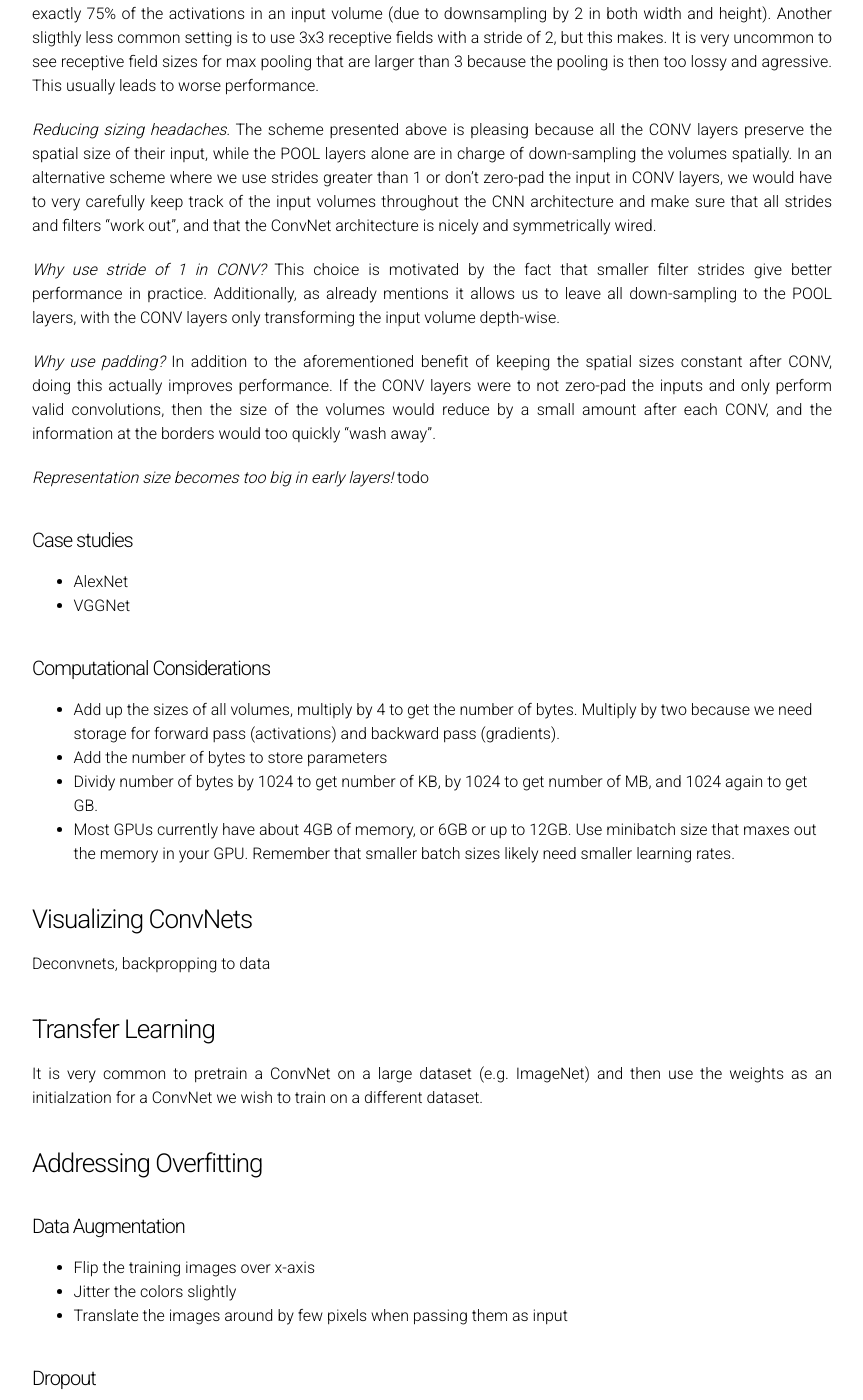
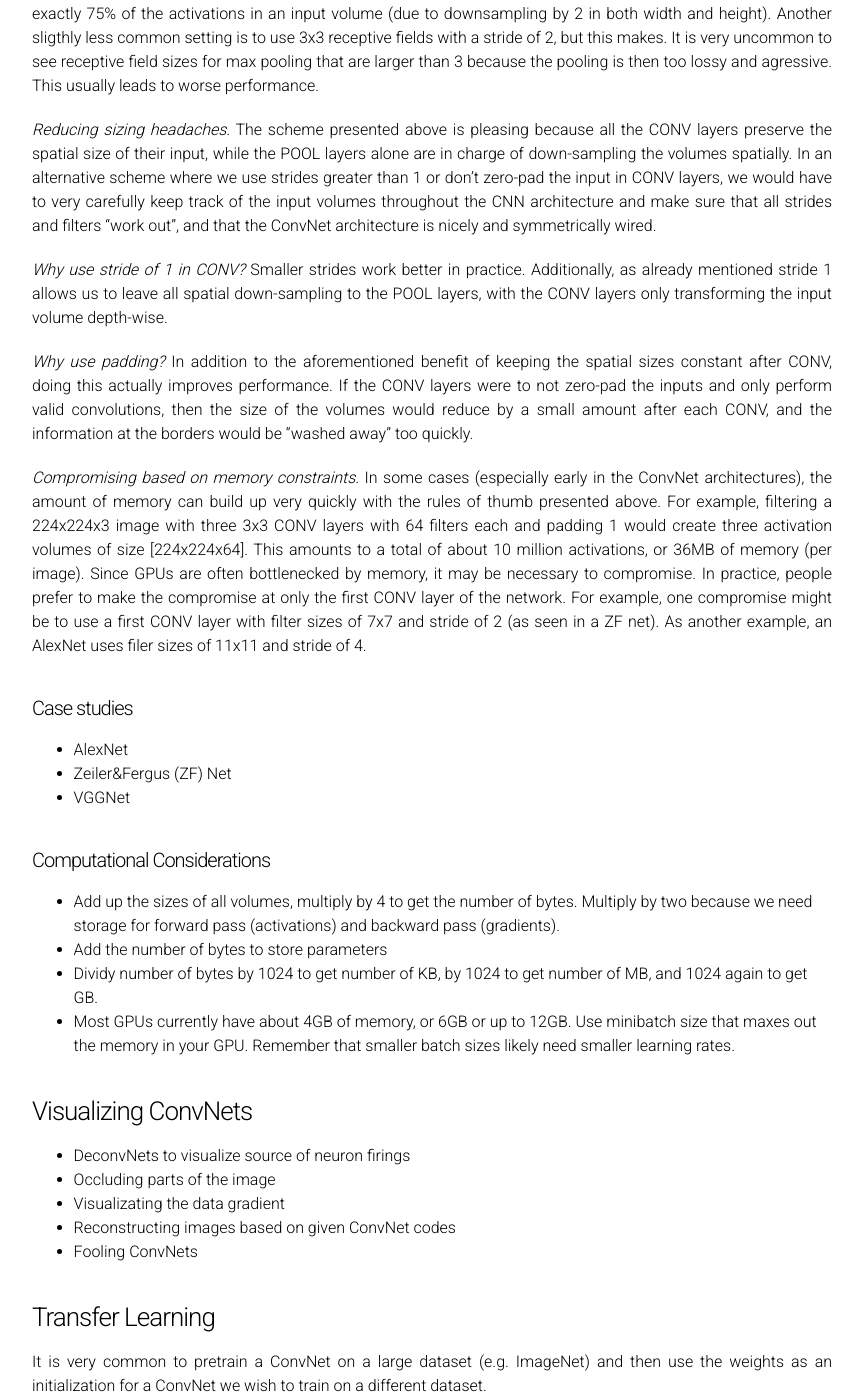
Before and after one commit to cs231n/cs231n.github.io, a Jekyll site: the page built from convolutional-networks.md, in a window 1280 px wide and 1400 px high, scrolled down 10416 px. Shown: the whole window, without its empty margins (208-1071 px from the left). Built offline with Jekyll 4.4.1, drawn with Linux system fonts in a browser that asks for light colours; Markdown is read by kramdown in place of the engine named in the settings; formulas are drawn with MathJax 3; some of the changed text lies outside the part shown.

Commit message:
more additions

```diff
--- a/convolutional-networks.md
+++ b/convolutional-networks.md
@@ -218,16 +218,16 @@ The **pool layers** are in charge of downsampling the spatial dimensions of the
 
 *Reducing sizing headaches.* The scheme presented above is pleasing because all the CONV layers preserve the spatial size of their input, while the POOL layers alone are in charge of down-sampling the volumes spatially. In an alternative scheme where we use strides greater than 1 or don't zero-pad the input in CONV layers, we would have to very carefully keep track of the input volumes throughout the CNN architecture and make sure that all strides and filters "work out", and that the ConvNet architecture is nicely and symmetrically wired.
 
-*Why use stride of 1 in CONV?* This choice is motivated by the fact that smaller filter strides give better performance in practice. Additionally, as already mentions it allows us to leave all down-sampling to the POOL layers, with the CONV layers only transforming the input volume depth-wise.
+*Why use stride of 1 in CONV?* Smaller strides work better in practice. Additionally, as already mentioned stride 1 allows us to leave all spatial down-sampling to the POOL layers, with the CONV layers only transforming the input volume depth-wise.
 
-*Why use padding?* In addition to the aforementioned benefit of keeping the spatial sizes constant after CONV, doing this actually improves performance. If the CONV layers were to not zero-pad the inputs and only perform valid convolutions, then the size of the volumes would reduce by a small amount after each CONV, and the information at the borders would too quickly "wash away".
+*Why use padding?* In addition to the aforementioned benefit of keeping the spatial sizes constant after CONV, doing this actually improves performance. If the CONV layers were to not zero-pad the inputs and only perform valid convolutions, then the size of the volumes would reduce by a small amount after each CONV, and the information at the borders would be "washed away" too quickly.
 
-*Representation size becomes too big in early layers!* todo
-
+*Compromising based on memory constraints.* In some cases (especially early in the ConvNet architectures), the amount of memory can build up very quickly with the rules of thumb presented above. For example, filtering a 224x224x3 image with three 3x3 CONV layers with 64 filters each and padding 1 would create three activation volumes of size [224x224x64]. This amounts to a total of about 10 million activations, or 36MB of memory (per image). Since GPUs are often bottlenecked by memory, it may be necessary to compromise. In practice, people prefer to make the compromise at only the first CONV layer of the network. For example, one compromise might be to use a first CONV layer with filter sizes of 7x7 and stride of 2 (as seen in a ZF net). As another example, an AlexNet uses filer sizes of 11x11 and stride of 4.
 
 #### Case studies
 
 - AlexNet
+- Zeiler&Fergus (ZF) Net
 - VGGNet
 
 #### Computational Considerations
@@ -240,12 +240,16 @@ The **pool layers** are in charge of downsampling the spatial dimensions of the
 <a name='vis'></a>
 ### Visualizing ConvNets
 
-Deconvnets, backpropping to data
+- DeconvNets to visualize source of neuron firings
+- Occluding parts of the image
+- Visualizating the data gradient
+- Reconstructing images based on given ConvNet codes
+- Fooling ConvNets
 
 <a name='transfer'></a>
 ### Transfer Learning
 
-It is very common to pretrain a ConvNet on a large dataset (e.g. ImageNet) and then use the weights as an initialzation for a ConvNet we wish to train on a different dataset.
+It is very common to pretrain a ConvNet on a large dataset (e.g. ImageNet) and then use the weights as an initialization for a ConvNet we wish to train on a different dataset.
 
 <a name='overfitting'></a>
 ### Addressing Overfitting
@@ -253,8 +257,8 @@ It is very common to pretrain a ConvNet on a large dataset (e.g. ImageNet) and t
 #### Data Augmentation
 
 - Flip the training images over x-axis
-- Jitter the colors slightly
-- Translate the images around by few pixels when passing them as input
+- Sample random crops / scales in the original image
+- Jitter the colors
 
 #### Dropout
 
```
